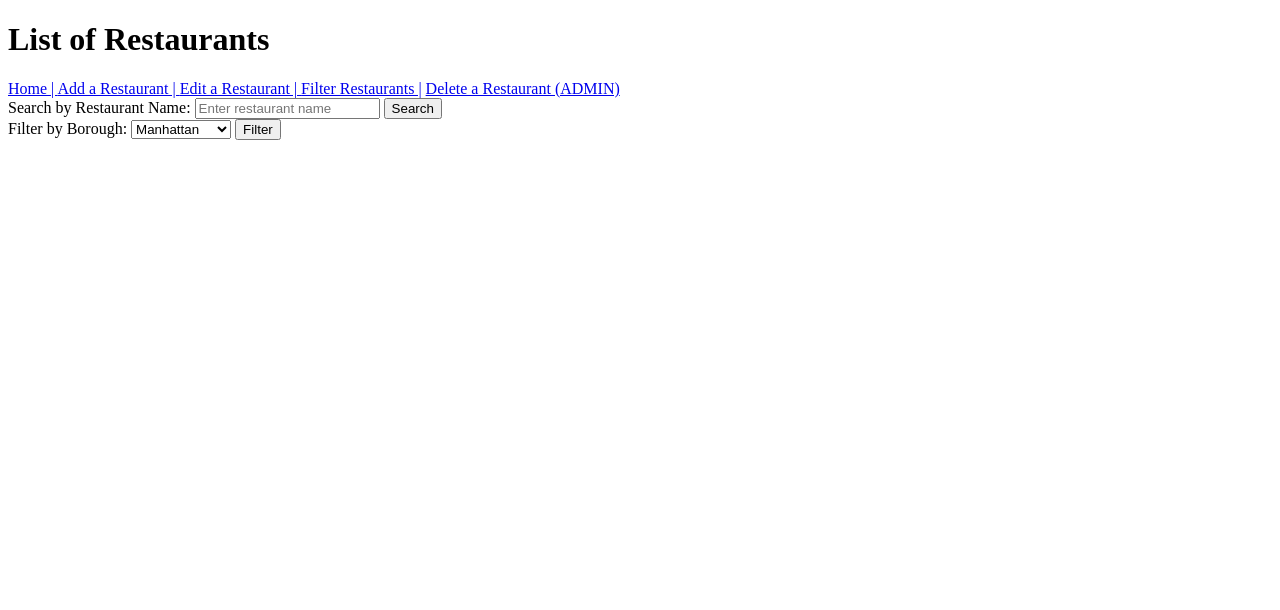
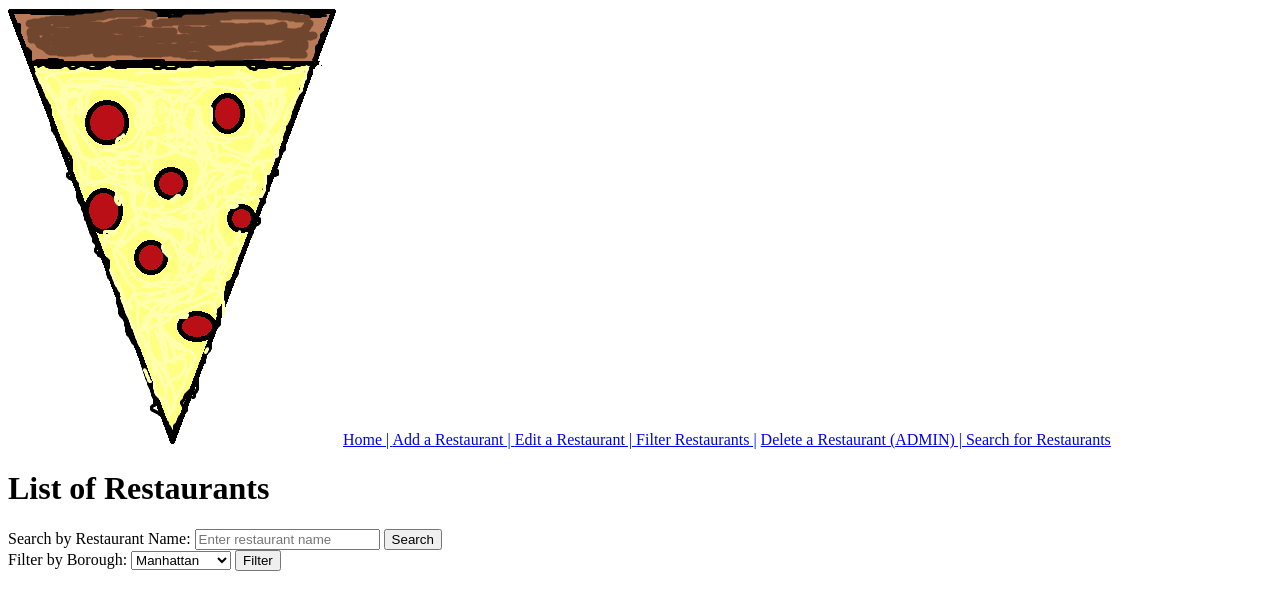
Before and after one commit to software-students-fall2023/2-web-app-exercise-plant-2-0, a Flask app: page / in a window 1280 px wide. Shown: the top 610 px of the page. Run offline with Flask 3, Linux system fonts and the light colour scheme; data that the repository does not hold is empty.

Commit message:
edited headers

```diff
--- a/templates/pages/addresturant.html
+++ b/templates/pages/addresturant.html
@@ -34,7 +34,11 @@
     <a href="/"> Home | </a>
     <a href="/add"> Add a Restaurant | </a>
     <a href="/edit"> Edit a Restaurant | </a>
-    <a href="/delete"> Delete a Restaurant (ADMIN) </a>    <h1>Add a Resturant</h1>
+    <a href="/filter"> Filter Restaurants |</a>
+    <a href="/delete"> Delete a Restaurant (ADMIN) | </a>
+    <a href="/search"> Search for Restaurants </a>
+
+    <h1>Add a Resturant</h1>
     <form action="/add" method="POST">
         <div>
             <label for="name">Resturant Name:</label>
--- a/templates/pages/deleterestaurant.html
+++ b/templates/pages/deleterestaurant.html
@@ -30,7 +30,8 @@
     <a href="/add"> Add a Restaurant | </a>
     <a href="/edit"> Edit a Restaurant | </a>
     <a href="/filter"> Filter Restaurants |</a>
-    <a href="/delete"> Delete a Restaurant (ADMIN) </a>
+    <a href="/delete"> Delete a Restaurant (ADMIN) | </a>
+    <a href="/search"> Search for Restaurants </a>
 
 
     <h1>Delete a Resturant</h1>
--- a/templates/pages/edit.html
+++ b/templates/pages/edit.html
@@ -31,12 +31,14 @@
 
 <body>
     <img src="pizzalogo.png" alt="SliceNYC Logo">
-    <h1>Edit a Resturant</h1>
     <a href="/"> Home | </a>
     <a href="/add"> Add a Restaurant | </a>
     <a href="/edit"> Edit a Restaurant | </a>
     <a href="/filter"> Filter Restaurants |</a>
-    <a href="/delete"> Delete a Restaurant (ADMIN) </a>
+    <a href="/delete"> Delete a Restaurant (ADMIN) | </a>
+    <a href="/search"> Search for Restaurants </a>
+    <h1>Edit a Resturant</h1>
+
         <div>
             <label for="name">Name of Restaurant to Edit:</label>
             <input type="text" id="name" name="restaurant_name" placeholder="Pizza place" required>
--- a/templates/pages/filter.html
+++ b/templates/pages/filter.html
@@ -23,7 +23,8 @@
     <a href="/add"> Add a Restaurant | </a>
     <a href="/edit"> Edit a Restaurant | </a>
     <a href="/filter"> Filter Restaurants |</a>
-    <a href="/delete"> Delete a Restaurant (ADMIN) </a>
+    <a href="/delete"> Delete a Restaurant (ADMIN) | </a>
+    <a href="/search"> Search for Restaurants </a>
    <h1>Filter Restaurants</h1>
    <h2>By Borough</h2>
    <div></div>
--- a/templates/pages/home.html
+++ b/templates/pages/home.html
@@ -4,13 +4,15 @@
     <title>List of Restaurants</title>
 </head>
 <body>
-    <h1>List of Restaurants</h1>
-
+    <img src="pizzalogo.png" alt="SliceNYC Logo">
     <a href="/"> Home | </a>
     <a href="/add"> Add a Restaurant | </a>
     <a href="/edit"> Edit a Restaurant | </a>
     <a href="/filter"> Filter Restaurants |</a>
-    <a href="/delete"> Delete a Restaurant (ADMIN) </a>
+    <a href="/delete"> Delete a Restaurant (ADMIN) | </a>
+    <a href="/search"> Search for Restaurants </a>
+
+    <h1>List of Restaurants</h1>
 
     <form method="GET" action="/search">
         <label for="search">Search by Restaurant Name:</label>
--- a/templates/pages/search.html
+++ b/templates/pages/search.html
@@ -6,11 +6,13 @@
 </head>
 
 <body>
+    <img src="pizzalogo.png" alt="SliceNYC Logo">
     <a href="/"> Home | </a>
     <a href="/add"> Add a Restaurant | </a>
     <a href="/edit"> Edit a Restaurant | </a>
+    <a href="/filter"> Filter Restaurants |</a>
     <a href="/delete"> Delete a Restaurant (ADMIN) | </a>
-    <a href="/search"> Search for a Restaurant</a>
+    <a href="/search"> Search for Restaurants </a>
     <h1>Search for Restaurants</h1>
 
     <form method="GET" action="/search">
```
